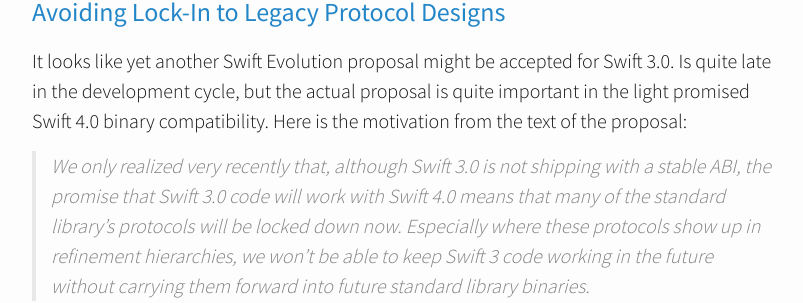
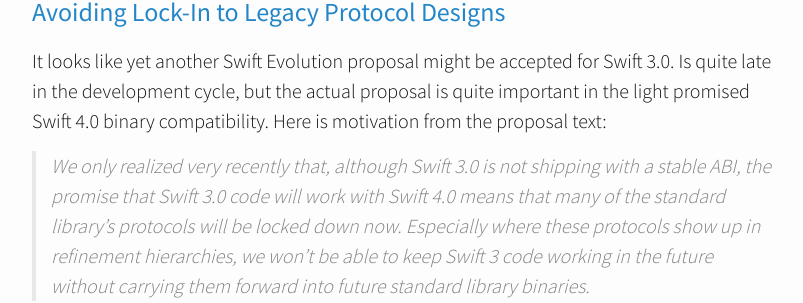
Before and after one commit to ServerSwift/serverswift.tech, a Jekyll site: the page built from _posts/2016-08-10-issue4.markdown, in a window 1280 px wide and 900 px high, scrolled down 1004 px. Shown: the part 212-515 px from the top of the window, without its empty margins (238-1041 px from the left). Built offline with Jekyll 4.4.1, drawn with Linux system fonts in a browser that asks for light colours; nearby versions of some CDN libraries.

Commit message:
Grammar fixes for Issue #4

```diff
--- a/_posts/2016-08-10-issue4.markdown
+++ b/_posts/2016-08-10-issue4.markdown
@@ -37,7 +37,7 @@
 
 It looks like yet another Swift Evolution proposal might be accepted for
 Swift 3.0. Is quite late in the development cycle, but the actual proposal is quite important
-in the light promised Swift 4.0 binary compatibility. Here is the motivation from the text of the proposal:
+in the light promised Swift 4.0 binary compatibility. Here is motivation from the proposal text:
 
 > We only realized very recently that, although Swift 3.0 is not shipping with a stable ABI, the promise that Swift 3.0 code will work with Swift 4.0 means that many of the standard library's protocols will be locked down now. Especially where these protocols show up in refinement hierarchies, we won't be able to keep Swift 3 code working in the future without carrying them forward into future standard library binaries.
 
```
